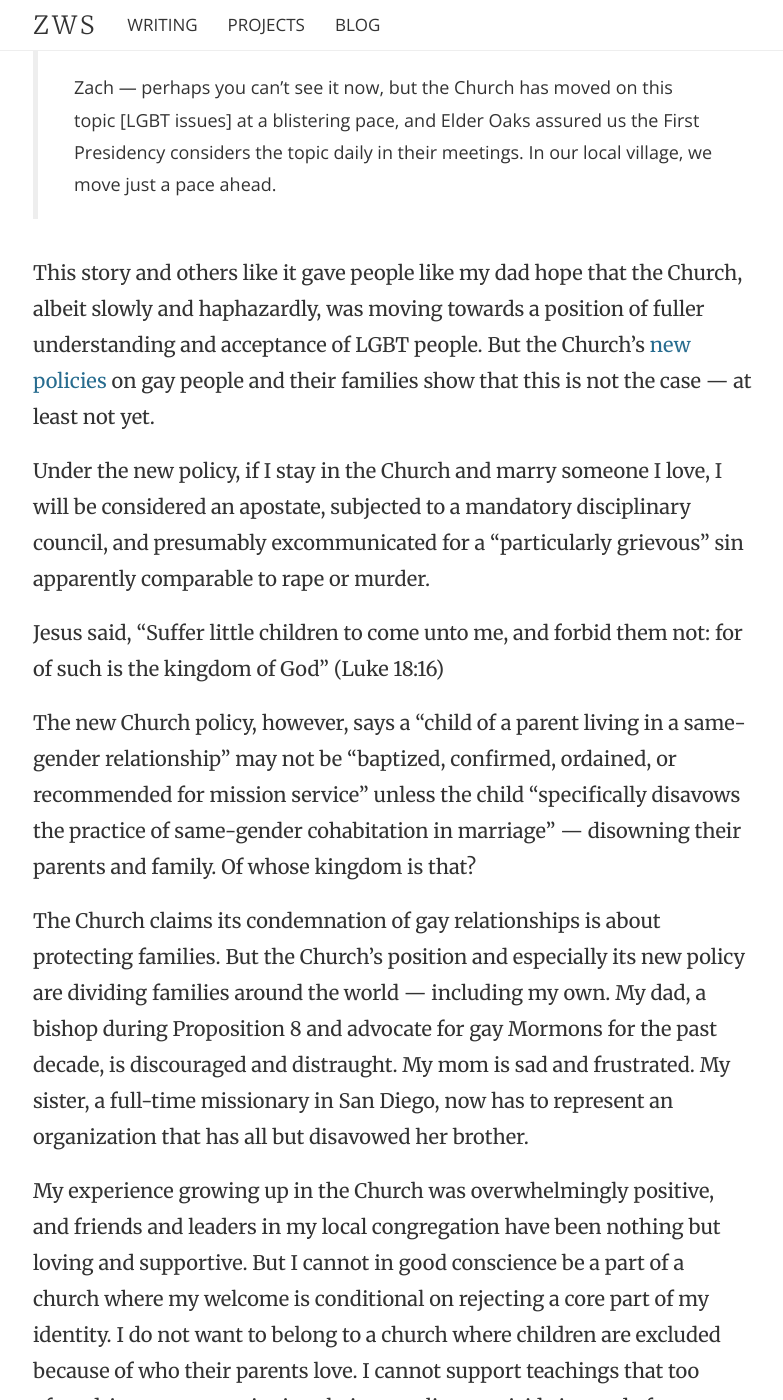
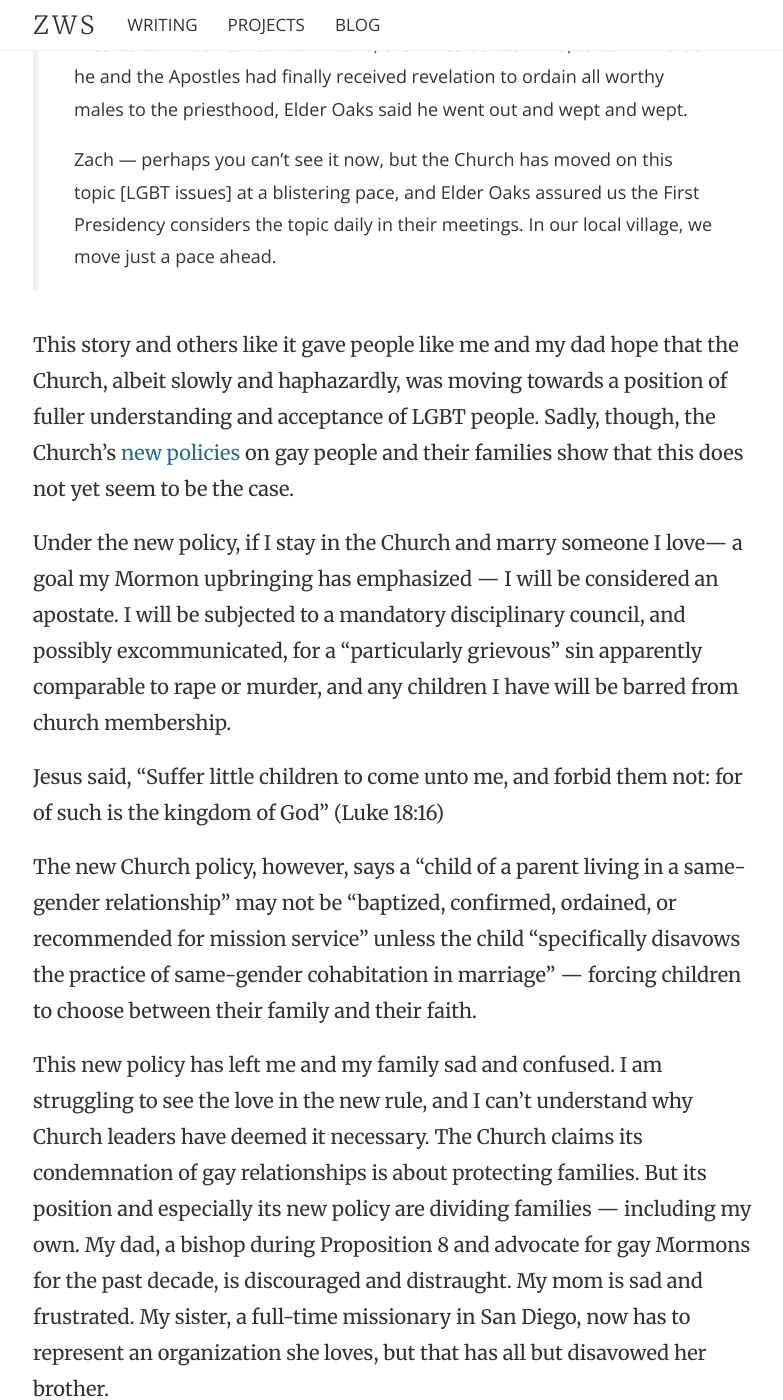
Before and after one commit to zwsorenson/zwsorenson.github.io, a Jekyll site: the page built from _posts/2015-11-11-letter-to-dallin-h-oaks.md, in a window 1280 px wide and 1400 px high, scrolled down 1190 px. Shown: the whole window, without its empty margins (247-1030 px from the left). Built offline with Jekyll 4.4.1, drawn with Linux system fonts in a browser that asks for light colours; nearby versions of some CDN libraries; comment, search, counter and statistics services are not loaded; some of the changed text lies outside the part shown.

Commit message:
changed tone in places

```diff
--- a/_posts/2015-11-11-letter-to-dallin-h-oaks.md
+++ b/_posts/2015-11-11-letter-to-dallin-h-oaks.md
@@ -8,23 +8,11 @@ image-caption: 'Dallin H. Oaks is an apostle in the Church of Jesus Christ of La
 
 Dear Elder Oaks,
 
-You probably don’t remember me, but we met when you visited Oakland last
-February. At my father’s suggestion, I had driven up from school that Sunday
-morning to hear your remarks.
+You probably don’t remember me, but we met when you visited Oakland last February. At my father’s suggestion, I had driven up from school that Sunday morning to hear your remarks.
 
-There was no way you could have known this at the time, but I had spent
-a lot of the previous few weeks wrestling with my sexuality. I had not
-yet told anyone that I was gay, but had come to at least personally
-accept that part of my identity. The weekend you and I both came to
-Oakland was the first time I had come home since reaching this
-understanding.
+There was no way you could have known this at the time, but I had spent a lot of time during the previous few weeks wrestling with my sexuality. I had not yet told anyone that I was gay, but had come to at least personally accept that part of my identity. The weekend you and I both came to Oakland was the first time I had come home since reaching this understanding. To be honest, I don't remember much of what you talked about, because I was too anxious about my future, family, and faith to pay full attention to the speakers that day.
 
-When I finally came out to my family a few months later, the response
-was warm, loving, and accepting — although I know many Mormon teens are
-not so fortunate. My dad, a former bishop of our local congregation and
-a member of the Oakland Stake Presidency, sent me a long and thoughtful
-letter, in which he shared a story you recounted during your meeting
-with him and other Church leaders in Oakland:
+When I finally came out to my family a few months later, the response was warm, loving, and accepting (I know many Mormon teens are not so fortunate). My dad, a former bishop of our local congregation and a member of the Oakland Stake Presidency, sent me a long and thoughtful letter, in which he shared a story you recounted during your meeting with him and other Church leaders in Oakland:
 
 > I was not around when Blacks received the priesthood, but I was moved
 > by Elder Oaks’ comments about this period. He had concluded Church
@@ -39,49 +27,41 @@ with him and other Church leaders in Oakland:
 > the First Presidency considers the topic daily in their meetings. In
 > our local village, we move just a pace ahead.
 
-This story and others like it gave people like my dad hope that the
-Church, albeit slowly and haphazardly, was moving towards a position of
-fuller understanding and acceptance of LGBT people. But the Church’s [new
-policies](https://www.scribd.com/doc/288685756/Changes-to-LDS-Handbook-1-Document-2-Revised-11-3-15-28003-29) on gay people and their families show that this is not the case
-— at least not yet.
+This story and others like it gave people like me and my dad hope that the Church, albeit slowly and haphazardly, was moving towards a position of fuller understanding and acceptance of LGBT people. Sadly, though, the Church’s [new policies](https://www.scribd.com/doc/288685756/Changes-to-LDS-Handbook-1-Document-2-Revised-11-3-15-28003-29) on gay people and their families show that this does not yet seem to be the case.
 
-Under the new policy, if I stay in the Church and marry someone I love,
-I will be considered an apostate, subjected to a mandatory disciplinary
-council, and presumably excommunicated for a “particularly grievous” sin
-apparently comparable to rape or murder.
+Under the new policy, if I stay in the Church and marry someone I love--- a goal my Mormon upbringing has emphasized --- I will be considered an apostate. I will be subjected to a mandatory disciplinary council, and possibly excommunicated, for a “particularly grievous” sin apparently comparable to rape or murder, and any children I have will be barred from church membership.
 
-Jesus said, “Suffer little children to come unto me, and forbid them
-not: for of such is the kingdom of God” (Luke 18:16)
+Jesus said, “Suffer little children to come unto me, and forbid them not: for of such is the kingdom of God” (Luke 18:16)
 
-The new Church policy, however, says a “child of a parent living in a
-same-gender relationship” may not be “baptized, confirmed, ordained, or
-recommended for mission service” unless the child “specifically disavows
-the practice of same-gender cohabitation in marriage” — disowning their
-parents and family. Of whose kingdom is that?
+The new Church policy, however, says a “child of a parent living in a same-gender relationship” may not be “baptized, confirmed, ordained, or recommended for mission service” unless the child “specifically disavows the practice of same-gender cohabitation in marriage” — forcing children to choose between their family and their faith.
 
-The Church claims its condemnation of gay relationships is about
-protecting families. But the Church’s position and especially its new
-policy are dividing families around the world — including my own. My
-dad, a bishop during Proposition 8 and advocate for gay Mormons for the
-past decade, is discouraged and distraught. My mom is sad and frustrated. My
-sister, a full-time missionary in San Diego, now has to represent an
-organization that has all but disavowed her brother.
+This new policy has left me and my family sad and confused. I am struggling to see the love in the new rule, and I can't understand why Church leaders have deemed it necessary. The Church claims its condemnation of gay relationships is about protecting families. But its position and especially its new policy are dividing families --- including my own. My dad, a bishop during Proposition 8 and advocate for gay Mormons for the past decade, is discouraged and distraught. My mom is sad and frustrated. My sister, a full-time missionary in San Diego, now has to represent an organization she loves, but that has all but disavowed her brother.
 
-My experience growing up in the Church was overwhelmingly positive, and
-friends and leaders in my local congregation have been nothing but
-loving and supportive. But I cannot in good conscience be a part of a
-church where my welcome is conditional on rejecting a core part of my
-identity. I do not want to belong to a church where children are
-excluded because of who their parents love. I cannot support teachings that too often drive teens questioning their sexuality to suicide instead of to
-support.
+In 2013, Elder Uchtdorf [said](https://www.lds.org/general-conference/2013/10/come-join-with-us?lang=eng&clang=ase) “...regardless of your circumstances, your personal history, or the strength of your testimony, there is room for you in this Church.” I wish I still felt this were true.
 
-In 2013, Elder Uchtdorf
-[said](https://www.lds.org/general-conference/2013/10/come-join-with-us?lang=eng&clang=ase)
-“...regardless of your circumstances, your personal history, or the
-strength of your testimony, there is room for you in this Church.” He should add, "unless you or your parents are gay."
+My experience growing up in the Church was overwhelmingly positive, and friends and leaders in my local congregation have been nothing but loving and supportive. But I cannot in good conscience continue to be a part of a church where my official welcome is conditional on rejecting a core part of my identity. I do not want to belong to an organization where children are excluded because of who their parents love. I cannot support teachings that too often drive teens questioning their sexuality to suicide instead of to support.
 
 The Church of Jesus Christ of Latter-Day Saints does not have to be this
-kind of church. As long as it is, though, I choose to withdraw my membership. Please remove the following entry from Church records:
+kind of place. I hope that it will not be for much longer. As long as it is, though, I choose to withdraw my membership.
+
+
+Please confirm when the attached membership record has been removed.
+
+More importantly, though, please fix this.
+
+<br />
+
+
+Sincerely,
+
+<img src="/images/blog/signature.png" width="120" style="margin: 12px 0 12px 36px;"/>
+
+Zachary Sorenson
+
+<hr />
+
+<br /> <br />
+
 
 <table class="table">
     <tr>
@@ -101,17 +81,3 @@ kind of church. As long as it is, though, I choose to withdraw my membership. Pl
         <td><span class="redacted"></span></td>
     </tr>
 </table>
-
-
-Please confirm when my name has been removed.
-
-More importantly, though, please fix this.
-
-<br />
-
-
-Sincerely,
-
-<img src="/images/blog/signature.png" width="120" style="margin: 12px 0 12px 36px;"/>
-
-Zachary Sorenson
```
